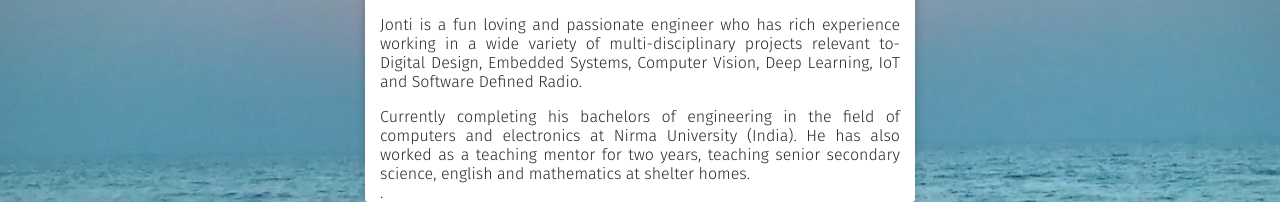
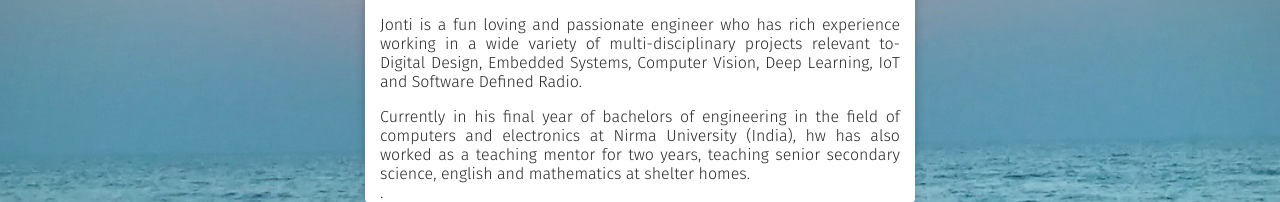
Before and after one commit to jontitalukdar/jontitalukdar.github.io_x, a Jekyll site: the page built from Projects/index.md, in a window 1280 px wide. Shown: the part 1217-1419 px from the top of the page. Built offline with Jekyll 4.4.1, drawn with Linux system fonts in a browser that asks for light colours; some web fonts are replaced.

Commit message:
Update page.html

```diff
--- a/_layouts/page.html
+++ b/_layouts/page.html
@@ -37,7 +37,7 @@ layout: compress
                     <hr class="hr-line">
                     <h3 class="title">
                         	<p style="font-size:1rem;font-weight:200;text-align:justify">Jonti is a fun loving and passionate engineer who has rich experience working in a wide variety of multi-disciplinary projects relevant to- Digital Design, Embedded Systems, Computer Vision, Deep Learning, IoT and Software Defined Radio.</p>
-                             <p style="font-size:1rem;font-weight:200;text-align:justify">Currently completing his bachelors of engineering in the field of computers and electronics at Nirma University (India). He has also worked as a teaching mentor for two years, teaching senior secondary science, english and mathematics at shelter homes.<br>.      </p>
+                             <p style="font-size:1rem;font-weight:200;text-align:justify">Currently in his final year of bachelors of engineering in the field of computers and electronics at Nirma University (India), hw has also worked as a teaching mentor for two years, teaching senior secondary science, english and mathematics at shelter homes.<br>.      </p>
 			</div>
 		</div>
         {% if page.comments and site.disqus_shortname %}<section id="disqus_thread" class="animated fadeInUp"></section><!-- /#disqus_thread -->{% endif %}
```
